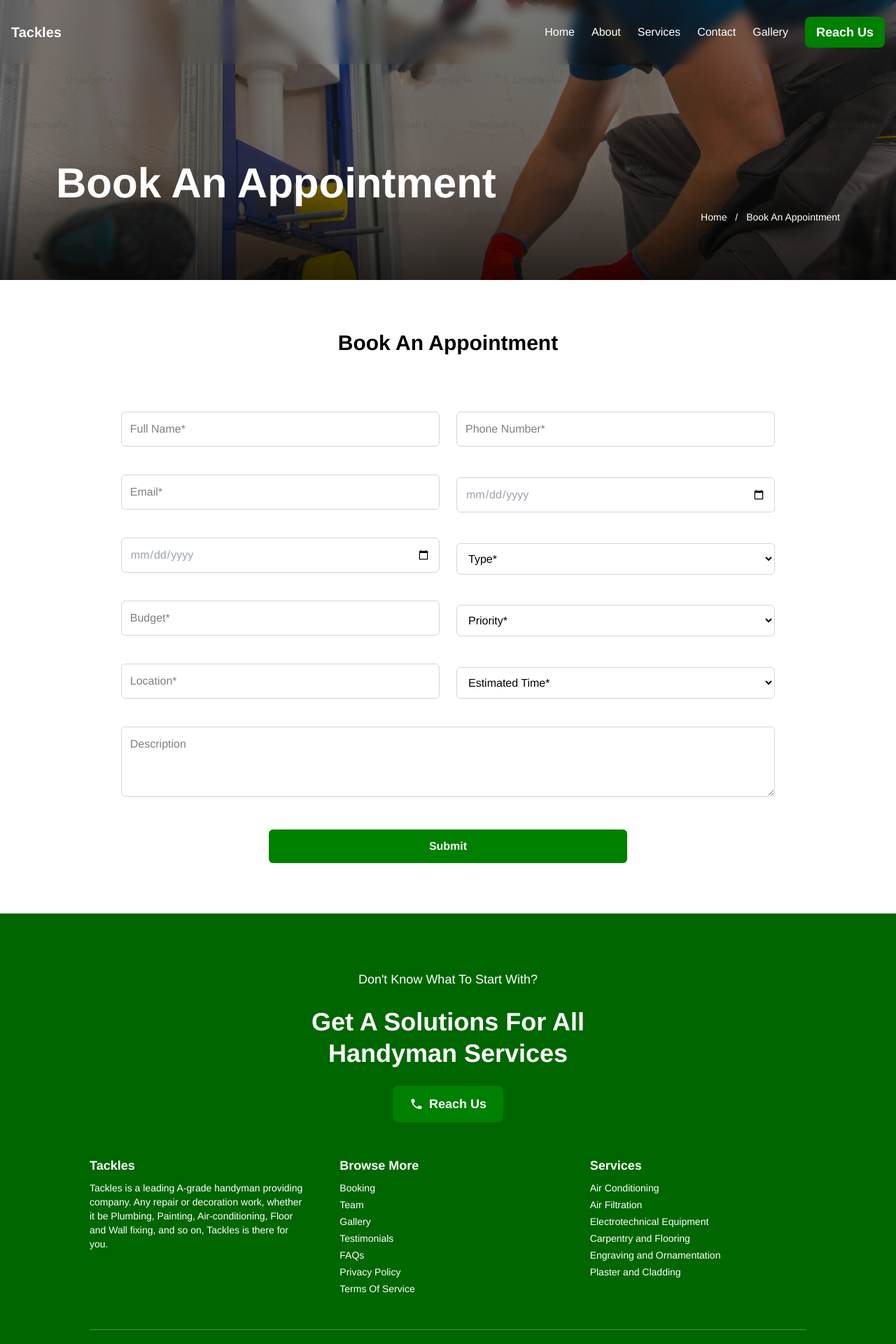
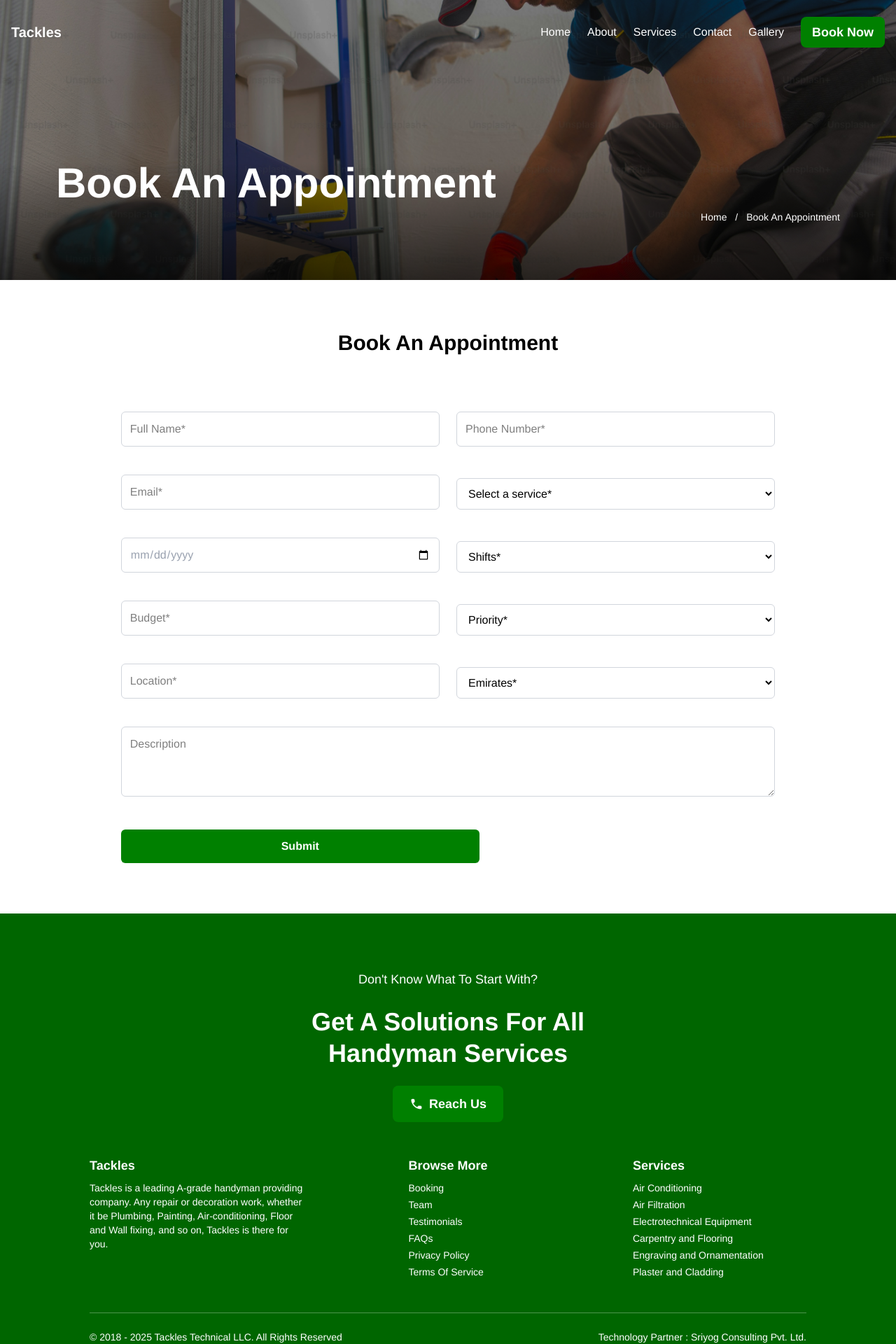
Before and after one commit to MihailoTerzic/Tackles, a Next.js app: page /booking in a window 1280 px wide. Shown: the top 1920 px of the page at 70% size. Built offline with nearby package versions, Linux system fonts and the light colour scheme.

Commit message:
footer,navbar,contact fix

```diff
--- a/app/booking/page.js
+++ b/app/booking/page.js
@@ -4,11 +4,11 @@ import TopHero from '@/components/TopHero'
 import React from 'react'
 
 export default function BookAppointment() {
-  return ( <>
-
+  return (
+    <>
       <TopHero img={'/services/hero.jpg'} name={'Book An Appointment'} />
       <div className="min-h-screen flex items-center justify-center py-10 px-4">
-      <div className="w-[80%] bg-white text-black p-8  min-h-screen"> {/** rounded and shadow */}
+        <div className="w-[80%] bg-white text-black p-8 min-h-screen">
           <h2 className="text-3xl font-bold mb-20 text-center">Book An Appointment</h2>
 
           <form className="grid grid-cols-1 md:grid-cols-2 gap-6 gap-y-10">
@@ -28,6 +28,7 @@ export default function BookAppointment() {
 
               <input
                 type="date"
+                placeholder="Preferred Date*"
                 className="p-3 border border-gray-300 rounded-md focus:outline-none focus:ring-2 focus:ring-[#008000] text-gray-400"
               />
 
@@ -52,16 +53,17 @@ export default function BookAppointment() {
                 className="p-3 border border-gray-300 rounded-md focus:outline-none focus:ring-2 focus:ring-[#008000]"
               />
 
-            <input
-              type="date"
-              placeholder="Required End Date*"
-              className="p-3 border border-gray-300 rounded-md focus:outline-none focus:ring-2 focus:ring-[#008000] text-gray-400"
-            />
+              <select className="p-3 border border-gray-300 rounded-md focus:outline-none focus:ring-2 focus:ring-[#008000]">
+                <option value="">Select a service*</option>
+                <option value="Cleaning">Cleaning</option>
+                <option value="Maintenance">Maintenance</option>
+                {/* Add actual services here */}
+              </select>
 
               <select className="p-3 border border-gray-300 rounded-md focus:outline-none focus:ring-2 focus:ring-[#008000]">
-              <option value="">Type*</option>
-              <option value="Commercial">Commercial</option>
-              <option value="Residential">Residential</option>
+                <option value="">Shifts*</option>
+                <option value="Morning">Morning</option>
+                <option value="Evening">Evening</option>
               </select>
 
               <select className="p-3 border border-gray-300 rounded-md focus:outline-none focus:ring-2 focus:ring-[#008000]">
@@ -71,10 +73,10 @@ export default function BookAppointment() {
               </select>
 
               <select className="p-3 border border-gray-300 rounded-md focus:outline-none focus:ring-2 focus:ring-[#008000]">
-              <option value="">Estimated Time*</option>
-              <option value="1 Week">1 Week</option>
-              <option value="2 Weeks">2 Weeks</option>
-              <option value="1 Month">1 Month</option>
+                <option value="">Emirates*</option>
+                <option value="Dubai">Dubai</option>
+                <option value="Abu Dhabi">Abu Dhabi</option>
+                {/* Add more emirates as needed */}
               </select>
             </div>
 
@@ -87,10 +89,10 @@ export default function BookAppointment() {
             </div>
 
             {/* Submit Button - Full Width */}
-          <div className="md:col-span-2 lg:mx-auto">
+            <div className="md:col-span-2 ">
               <button
                 type="submit"
-              className=" container lg:w-lg  bg-[#008000] hover:bg-green-700 text-white font-semibold py-3 rounded-md transition-all"
+                className="container lg:w-lg bg-[#008000] hover:bg-green-700 text-white font-semibold py-3 rounded-md transition-all"
               >
                 Submit
               </button>
--- a/components/Footer.js
+++ b/components/Footer.js
@@ -35,7 +35,7 @@ export default function Footer({ image }) {
         </div>
 
         {/* Footer content */}
-        <div className="grid grid-cols-1 md:grid-cols-3 gap-12 text-sm">
+        <div className="grid grid-cols-1 md:grid-cols-3 gap-12 text-sm ">
           {/* Column 1 */}
           <div>
             <h3 className="font-bold text-lg mb-2">Tackles</h3>
@@ -47,12 +47,11 @@ export default function Footer({ image }) {
           </div>
 
           {/* Column 2 */}
-          <div>
+          <div className='text-center mx-auto'>
             <h3 className="font-bold text-lg mb-2">Browse More</h3>
-            <ul className="space-y-1">
+            <ul className="space-y-1 text-start">
               <li><Link href="/booking">Booking</Link></li>
               <li><Link href="/team">Team</Link></li>
-              <li><Link href="/gallery">Gallery</Link></li>
               <li><Link href="/testimonials">Testimonials</Link></li>
               <li><Link href="/FAQ">FAQs</Link></li>
               <li><Link href="/privacy">Privacy Policy</Link></li>
@@ -61,9 +60,9 @@ export default function Footer({ image }) {
           </div>
 
           {/* Column 3 */}
-          <div>
+          <div className=' mx-auto'>
             <h3 className="font-bold text-lg mb-2">Services</h3>
-            <ul className="space-y-1">
+            <ul className="space-y-1 text-start">
               <li>Air Conditioning</li>
               <li>Air Filtration</li>
               <li>Electrotechnical Equipment</li>
--- a/components/Navbar.js
+++ b/components/Navbar.js
@@ -26,7 +26,7 @@ export default function Navbar() {
 
   return (
     <nav
-      className={`fixed top-0 left-0 w-full z-50 px-4 py-6 backdrop-blur-sm border-0 transition-all duration-300 ${navClasses}`}
+      className={`fixed top-0 left-0 w-full z-50 px-4 py-6  border-0 transition-all duration-300 ${navClasses}`}
     >
       <div className="max-w-7xl mx-auto flex justify-between items-center">
         <Link
@@ -53,11 +53,12 @@ export default function Navbar() {
           <Link href="/gallery" className={linkClasses}>
             Gallery
           </Link>
-          <button
+          <Link
             className={`bg-[#008000] transition-all duration-300 transform hover:scale-110 hover:bg-green-700 text-white rounded-lg font-semibold p-2 px-4 text-lg`}
-          >
-            Reach Us
-          </button>
+            href="/booking">
+
+            Book Now
+          </Link>
         </div>
 
         {/* Mobile Menu Toggle */}
```
Lines whose indentation alone changed are shown as unchanged.
